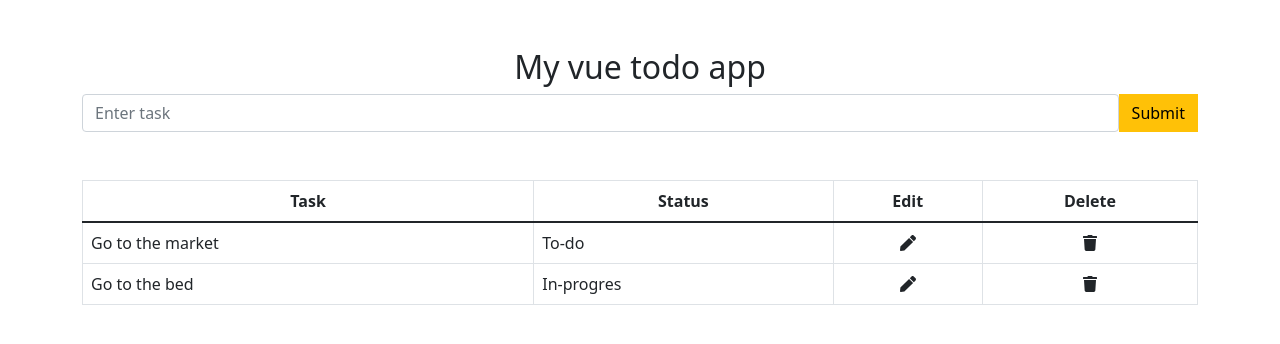
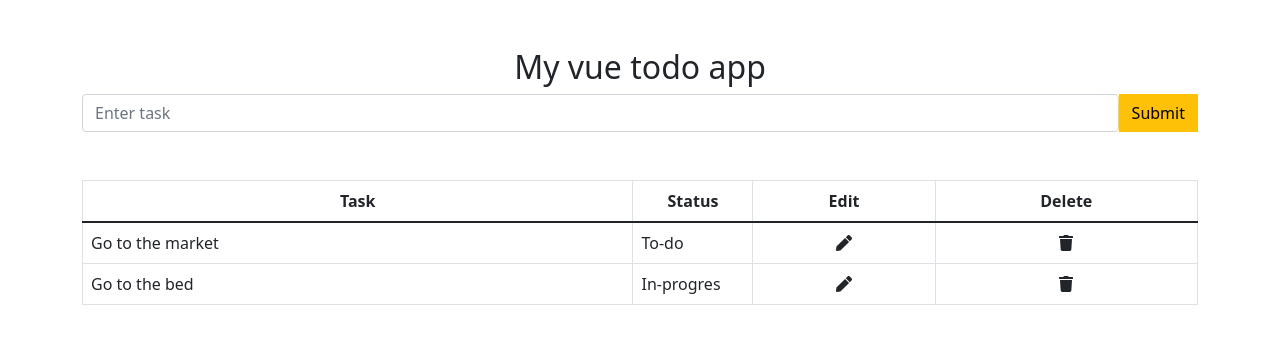
Before and after one commit to GiseleRC/Test1, a Vue app in the folder todolist/: page / in a window 1280 px wide. Shown: the top 344 px of the page. Built offline with nearby package versions, Linux system fonts and the light colour scheme.

Commit message:
Phase 1- Commit 4
Update inputs

```diff
--- a/todolist/src/components/todoapp.vue
+++ b/todolist/src/components/todoapp.vue
@@ -19,10 +19,12 @@
       </thead>
       <tbody>
         <tr v-for="(task, index) in tasks" :key="index">
-          <td>{{task.name}}</td>
           <td>
+            <span :class="{'finished': task.status === 'finished'}">{{task.name}}</span>
+          </td>
+          <td style="width: 120px">
             <span @click="changeStatus(index)" class="pointer">
-              {{task.status}}
+              {{firstCharUpper(task.status)}}
             </span>
           </td>
           <td>
@@ -52,7 +54,7 @@ export default {
     return {
       task: '',
       editedTask: null,
-      availableStatusses: ['to-do, in-progress', 'finished'],
+      availableStatusses: ['to-do', 'in-progress', 'finished'],
 
       tasks: [
         {
@@ -98,6 +100,9 @@ export default {
       if(++newIndex > 2) newIndex = 0;
       this.tasks[index].status = this.availableStatusses[newIndex];
     },
+    firstCharUpper(str){
+      return str.charAt(0).toUpperCase() + str.slice(1);
+    }
   }
 };
 </script>
@@ -106,4 +111,7 @@ export default {
   .pointer {
     cursor: pointer;
   }
+  .finished {
+    text-decoration: line-through;
+  }
 </style>
```
